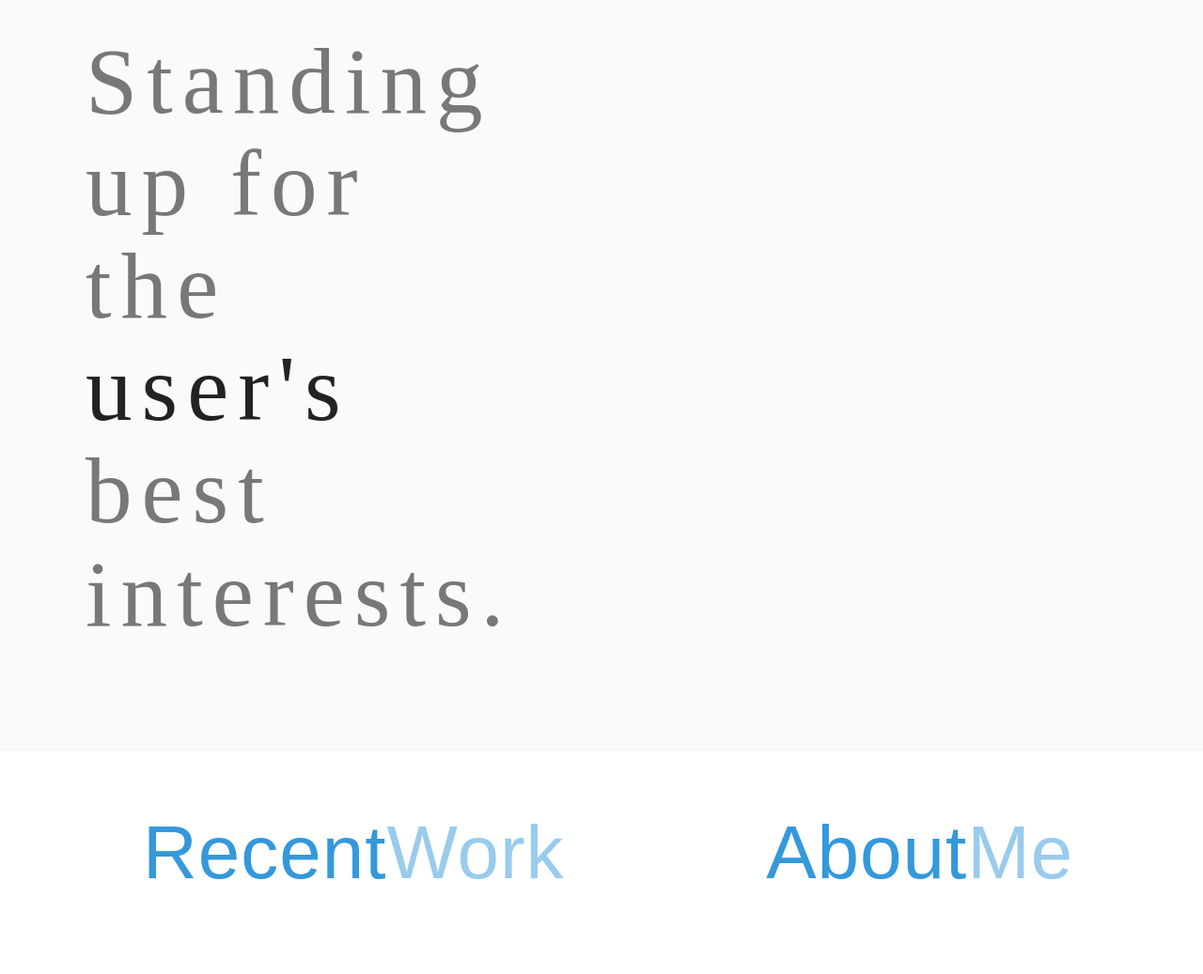
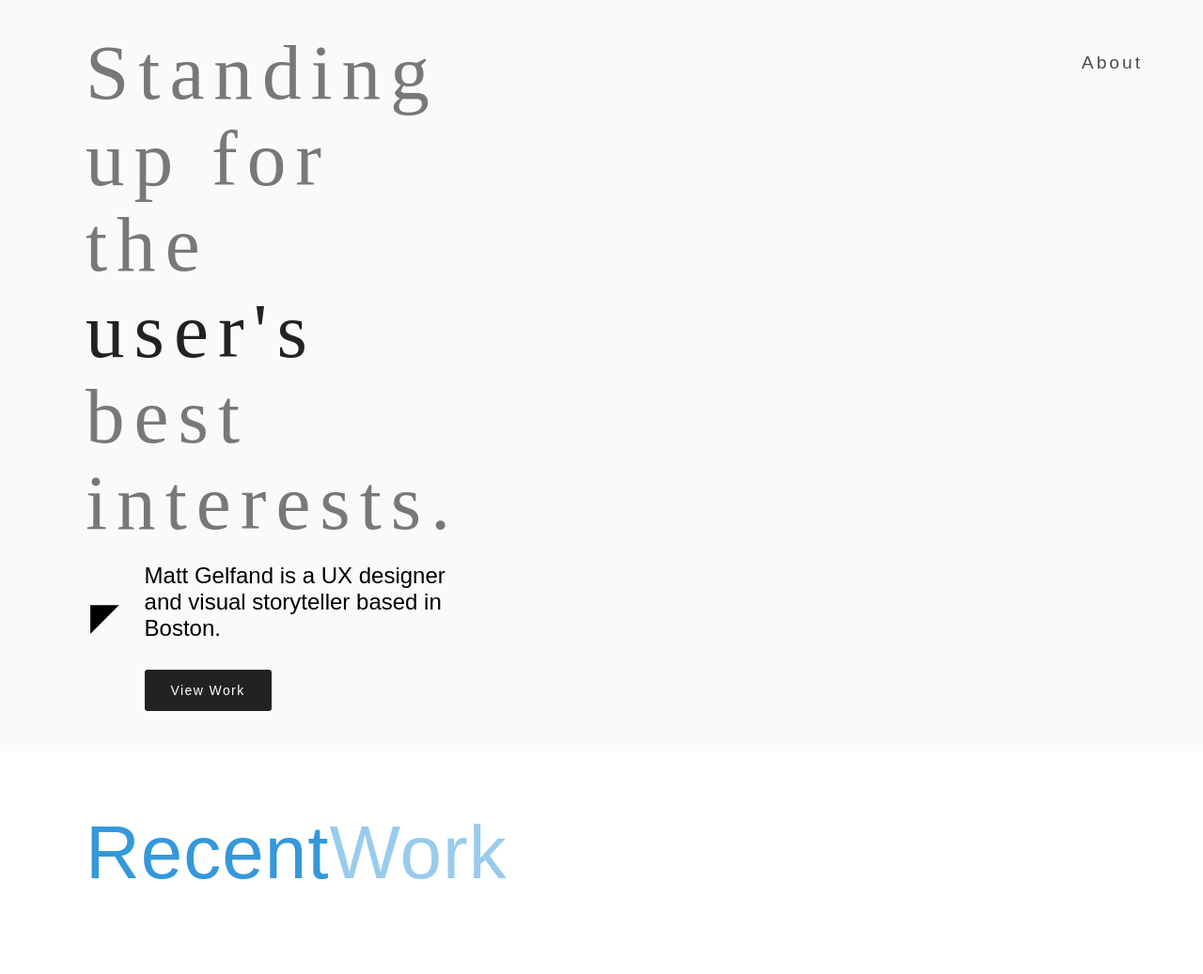
Before and after one commit to MattGelfand/morse, a plain HTML site: page index.html in a window 1280 px wide. Shown: the top 1037 px of the page at 94% size. Drawn offline with Linux system fonts and the light colour scheme.

Commit message:
add nice intro

```diff
--- a/css/style.css
+++ b/css/style.css
@@ -463,7 +463,7 @@ NORMALIZE.css
 
 	.hero h1 {
 		position: relative;
-		font-size: 6.2em;
+		font-size: 5.2em;
 		letter-spacing: 10px;
 		/*color: rgba(255,255,255,.6);*/
 		color:rgba(34,34,34,.6);
@@ -513,6 +513,44 @@ NORMALIZE.css
 		z-index: 1;
 		-webkit-backface-visibility: hidden;
 		background:#fff;
+	}
+
+	.intro {
+		max-width: 350px;
+		position: absolute;
+		left: 12%;
+		bottom: 7%;
+	}
+
+	.intro p {
+		margin-bottom: 1.8em;
+		font-size: 1.5em;
+		font-weight: 300;
+		font-family: 'bebas-neue', sans-serif;
+	}
+
+	.btn {
+		background: #222;
+		font-size: 14px;
+		color:#fff;
+		padding: 1em 2em;
+		letter-spacing:.1em;
+		border-radius: 3px;
+		font-family: 'bebas-neue', sans-serif;
+		-webkit-transition:.1s ease all;
+		-moz-transition:.1s ease all;
+		-ms-transition:.1s ease all;
+		-o-transition:.1s ease all;
+		transition:.1s ease all;
+	}
+
+	.btn:hover {
+		box-shadow: 0px 0px 0px 1px #222 inset, 0px 0px 0px 2px white inset;
+	}
+
+	.btn:active {
+		position: relative;
+		top: 1px;
 	}
 
 	/* ===== ACCORDION ===
@@ -586,25 +624,34 @@ NORMALIZE.css
 
 	.about {
 		position: absolute;
-	  	right:-100%;
+	  	top:-100%;
  		text-align: left;
 		margin: 0 auto;
-		height: 100%;
-		width: 50%;
+		height: 20%;
+		width: 100%;
 		z-index: 2;
 		background: brown;
  		-webkit-transition:.4s ease-in-out;
 	}
 
+	.about-link {
+		position: absolute;
+		right: 5%;
+		top: 7%;
+		opacity: .7;
+		font-family: 'bebas-neue', sans-serif;
+		font-size: 1.2em;
+		letter-spacing: 3px;
+		font-weight: 300;
+	}
+
 	#about-open:checked ~ .container .about{
-		right:0;
 		top:0;
 		z-index: 1;
 		-webkit-transition:.4s ease-in-out;
 	}
 
 	#about-open:checked ~ .container .main {
-		padding-right: 50%;
 
 		-webkit-transition:.4s ease-in-out;
 	}
@@ -622,12 +669,17 @@ NORMALIZE.css
 	.main-contain h1 {
 		font-family: 'bebas-neue', sans-serif;
 		font-size: 5em;
-		text-align: center;
 		padding-top: .8em;
 		color: #3498db;
 		-webkit-transition:.4s ease-in-out;
 	}
 
+	.triangle {
+		position: absolute;
+		left: 7.5%;
+		bottom: 15%;
+		font-size: 40px;
+	}
 
 
 	/*===== SOCIAL ICONS ======*/
--- a/index.html
+++ b/index.html
@@ -25,6 +25,16 @@
 		<div class="page-content fadeIn">
 
 			<section class="hero">
+
+				<div class="about-link">
+					<p><label for="about-open">About</label></p>
+				</div>
+
+
+			<div class="intro">
+				<p>Matt Gelfand is a UX designer and visual storyteller based in Boston.</p>
+				<a class="btn" href="#work">View Work</a>
+			</div>
 				<header>
 					<a class="home-btn" href="#top"><svg class="svg-icon" viewBox="0 0 20 20">
 					<path fill="none" d="M7.228,11.464H1.996c-0.723,0-1.308,0.587-1.308,1.309v5.232c0,0.722,0.585,1.308,1.308,1.308h5.232
@@ -39,14 +49,10 @@
 					V7.54c0,0.723,0.585,1.308,1.308,1.308h5.232C18.414,8.848,19,8.263,19,7.54V2.308C19,1.585,18.414,1,17.692,1z M17.692,6.886
 					c0,0.361-0.293,0.654-0.654,0.654h-3.924c-0.361,0-0.654-0.292-0.654-0.654V2.962c0-0.361,0.293-0.654,0.654-0.654h3.924
 					c0.361,0,0.654,0.292,0.654,0.654V6.886z"></path>
-</svg></a>
-					<a href="#work"><svg class="svg-icon" viewBox="0 0 20 20">
-							<path fill="none" d="M3.015,4.779h1.164V3.615H3.015V4.779z M18.73,1.869H1.269c-0.322,0-0.582,0.26-0.582,0.582v15.133
-								c0,0.322,0.26,0.582,0.582,0.582H18.73c0.321,0,0.582-0.26,0.582-0.582V2.451C19.312,2.129,19.052,1.869,18.73,1.869z
-								 M18.148,16.42c0,0.322-0.261,0.582-0.582,0.582H2.433c-0.322,0-0.582-0.26-0.582-0.582V6.525h16.297V16.42z M18.148,5.361H1.851
-								V3.615c0-0.322,0.26-0.582,0.582-0.582h15.133c0.321,0,0.582,0.26,0.582,0.582V5.361z M7.671,4.779h1.165V3.615H7.671V4.779z
-								 M5.344,4.779h1.164V3.615H5.344V4.779z"></path>
-						</svg></a>
+					</svg>
+					</a>
+
+
 					<a href="#"><svg class="svg-icon" viewBox="0 0 20 20">
 					<path fill="none" d="M14.023,12.154c1.514-1.192,2.488-3.038,2.488-5.114c0-3.597-2.914-6.512-6.512-6.512
 					c-3.597,0-6.512,2.916-6.512,6.512c0,2.076,0.975,3.922,2.489,5.114c-2.714,1.385-4.625,4.117-4.836,7.318h1.186
@@ -54,7 +60,9 @@
 					c2.684,1.055,4.633,3.568,4.859,6.566h1.188C18.648,16.271,16.736,13.539,14.023,12.154z M10,12.367
 					c-2.943,0-5.328-2.385-5.328-5.327c0-2.943,2.385-5.328,5.328-5.328c2.943,0,5.328,2.385,5.328,5.328
 					C15.328,9.982,12.943,12.367,10,12.367z"></path>
-						</svg></a>
+					</svg>
+					</a>
+
 					<a href="#"><svg class="svg-icon" viewBox="0 0 20 20">
 					<path fill="none" d="M19.291,3.026c0.002-0.15-0.053-0.301-0.167-0.415c-0.122-0.122-0.286-0.172-0.444-0.161H1.196
 					c-0.16-0.011-0.322,0.039-0.444,0.161C0.637,2.725,0.583,2.875,0.585,3.026c0,0.003-0.002,0.006-0.002,0.009v14.032
@@ -62,7 +70,8 @@
 					M17.147,3.619l-7.21,6.251L2.728,3.619H17.147z M18.122,15.896c0,0.323-0.261,0.584-0.584,0.584H2.337
 					c-0.323,0-0.585-0.261-0.585-0.584V4.292l7.732,6.704c0.013,0.017,0.019,0.035,0.034,0.052c0.115,0.114,0.268,0.169,0.419,0.166
 					c0.151,0.003,0.304-0.052,0.419-0.166c0.015-0.017,0.021-0.035,0.034-0.052l7.731-6.704V15.896z"></path>
-						</svg></a>
+					</svg>
+					</a>
 
 					<div class="social-icons">
 						<ul>
@@ -78,6 +87,7 @@
 					<div class="row clearfix">
 						<div class="column full">
 							<h1 class="text-lrg opacity">Standing up for the <span class="ignore">user's</span> best interests.</h1>
+							<span class="triangle">◤</span>
 							</div>
 						</div>
 					</div>
@@ -91,16 +101,11 @@
 							<h1 class='text-lrg'><label for="work-open">Recent<span class="ignore-1">Work</span></label></h1>
 						</article>
 					</div>
-
-					<div class="column half">
-						<article class="main-contain">
-							<h1 class='text-lrg'><label for="about-open">About<span class="ignore-1">Me</span></label></h1>
-						</article>
 				</div>
-				</div>
+			</section>
 
 				<!--PROJECT OVERLAY-->
-				<section class="work">
+				<section class="work" id="work">
 					<div class="row clearfix">
 						<div class="column full">
 							<p>really dont know how to show this shit.</p>
@@ -109,19 +114,6 @@
 					</div>
 				</section>
 				<!--PROJECT OVERLAY-->
-
-				<!--ABOUT OVERLAY-->
-				<section class="about">
-					<div class="row clearfix">
-						<div class="column full">
-							<label for="close" id="about-close">✕</label>
-							<h1 class="about-header">The Skinny</h1>
-							<p class="graph-text"> I devise, design and occasionally develop smart and accessibile user experiences.
-							I then shifted my focus to UX at an agency that's been a pioneer of the discipline for nearly a decade. Give me a project I'm passionate about, and I will relentlessly tinker until both the design and code are sound and aesthetically pleasing. I believe in building hastily and failing early, because the best ideas are never your first. Other mantras: Steal like an artist, don't make users think, and always have a plan - without one you have no destination, which means you can never arrive.</p>
-						</div>
-					</div>
-				</section>
-				<!--END ABOUT OVERLAY-->
 
 			</section>
 
@@ -143,6 +135,19 @@
 						<span class="character-inner">With Device-Independent Functionality</span>
 					</div>
 			</section>
+
+			<!--ABOUT OVERLAY-->
+				<section class="about">
+					<div class="row clearfix">
+						<div class="column full">
+							<label for="close" id="about-close">✕</label>
+							<h1 class="about-header">The Skinny</h1>
+							<p class="graph-text"> I devise, design and occasionally develop smart and accessibile user experiences.
+							I then shifted my focus to UX at an agency that's been a pioneer of the discipline for nearly a decade. Give me a project I'm passionate about, and I will relentlessly tinker until both the design and code are sound and aesthetically pleasing. I believe in building hastily and failing early, because the best ideas are never your first. Other mantras: Steal like an artist, don't make users think, and always have a plan - without one you have no destination, which means you can never arrive.</p>
+						</div>
+					</div>
+				</section>
+			<!--END ABOUT OVERLAY-->
 
 		</div><!--page-content-->
 	</div><!--container-->
```
Lines whose indentation alone changed are shown as unchanged.
